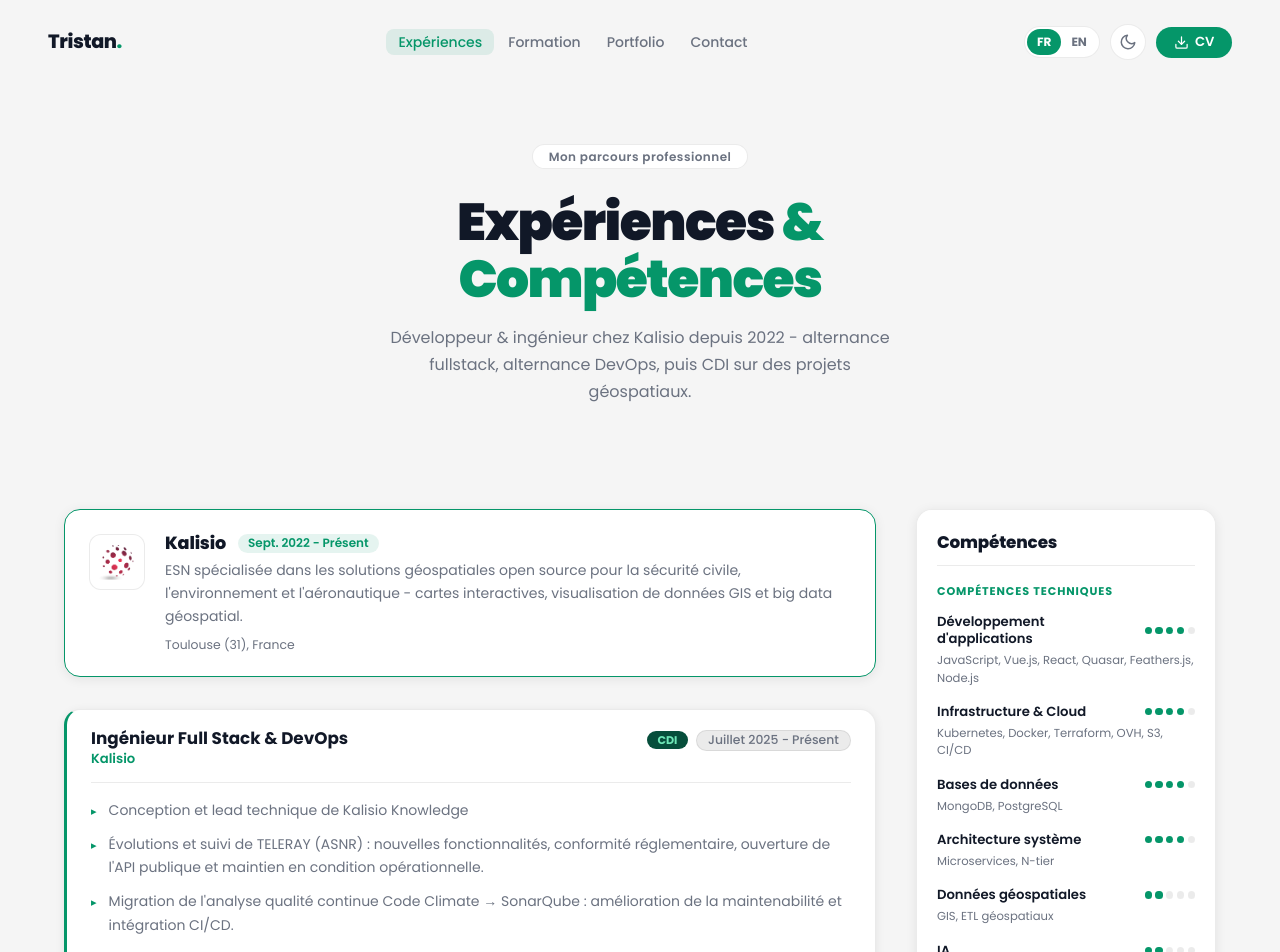
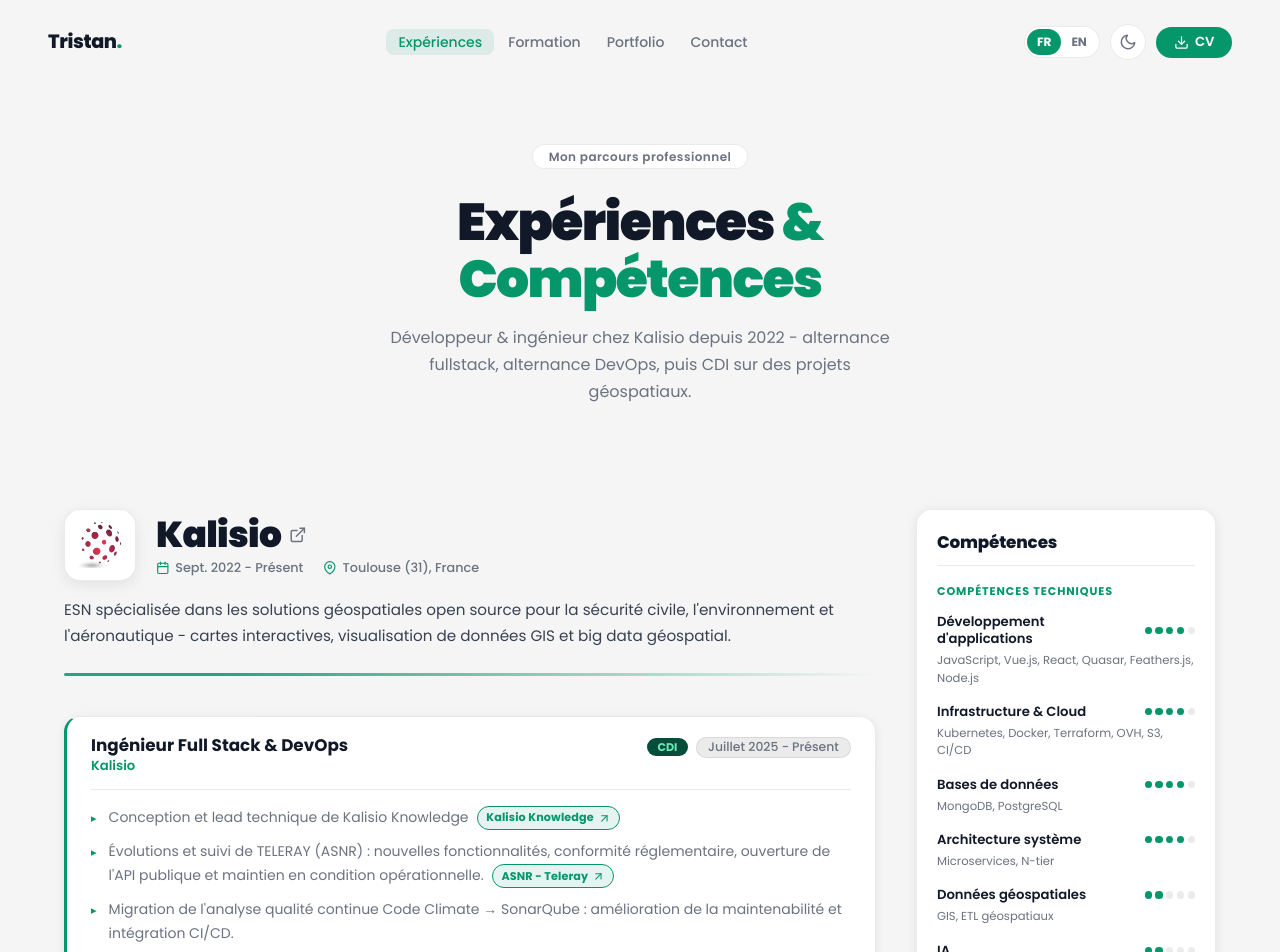
Before and after one commit to tristan-greffe/portfolio, a React (Create React App) app: page /portfolio/experience in a window 1280 px wide. Shown: the top 952 px of the page. Built offline with nearby package versions, Linux system fonts and the light colour scheme.

Commit message:
feat: redesign company overview as document-style header with website link

```diff
--- a/src/constants/index.js
+++ b/src/constants/index.js
@@ -21,6 +21,7 @@
     icon: kalisio,
     location: 'Toulouse (31), France',
     period: { fr: 'Sept. 2022 - Présent', en: 'Sept. 2022 - Present' },
+    website: 'https://kalisio.com/',
     description: {
       fr: 'ESN spécialisée dans les solutions géospatiales open source pour la sécurité civile, l\'environnement et l\'aéronautique - cartes interactives, visualisation de données GIS et big data géospatial.',
       en: 'IT services company specialized in open-source geospatial solutions for civil security, environment and aerospace - interactive maps, GIS data visualization and geospatial big data.'
@@ -39,11 +40,13 @@
     points: [
       {
         fr: 'Conception et lead technique de Kalisio Knowledge',
-        en: 'Design and technical lead of Kalisio Knowledge'
+        en: 'Design and technical lead of Kalisio Knowledge',
+        projectId: 1
       },
       {
         fr: 'Évolutions et suivi de TELERAY (ASNR) : nouvelles fonctionnalités, conformité réglementaire, ouverture de l\'API publique et maintien en condition opérationnelle.',
-        en: 'Evolution and monitoring of TELERAY (ASNR): new features, regulatory compliance, public API rollout and operational maintenance.'
+        en: 'Evolution and monitoring of TELERAY (ASNR): new features, regulatory compliance, public API rollout and operational maintenance.',
+        projectId: 0
       },
       {
         fr: 'Migration de l\'analyse qualité continue Code Climate → SonarQube : amélioration de la maintenabilité et intégration CI/CD.',
@@ -67,7 +70,8 @@
     points: [
       {
         fr: 'Dans le cadre de la TMA Carto SIRSE (ASNR) : développement, déploiement en production et livraison continue de TELERAY (application de surveillance nationale de la radioactivité)',
-        en: 'As part of the TMA Carto SIRSE (ASNR): development, production deployment and continuous delivery of TELERAY (national radioactivity monitoring application)'
+        en: 'As part of the TMA Carto SIRSE (ASNR): development, production deployment and continuous delivery of TELERAY (national radioactivity monitoring application)',
+        projectId: 0
       },
       {
         fr: 'Campagnes de tests de charge (Artillery) sur infrastructure k8s : identification et résolution de goulots d\'étranglement - tuning WiredTiger MongoDB, recalibration des probes K8s, gestion fine des ressources containers etc. Rapports d\'analyse et recommandations d\'architecture.',
--- a/src/pages/Experience.jsx
+++ b/src/pages/Experience.jsx
@@ -1,30 +1,55 @@
 import { motion } from 'framer-motion'
-import { experiences, companies } from '../constants'
+import { Link } from 'react-router-dom'
+import { FiExternalLink, FiMapPin, FiCalendar, FiArrowUpRight } from 'react-icons/fi'
+import { experiences, companies, projects } from '../constants'
 import { useLanguage, pickLang } from '../context/LanguageContext'
 import { useT } from '../i18n/ui'
 import PageHero from '../components/PageHero'
 import CompetencesSidebar from '../components/CompetencesSidebar'
 
 const CompanyOverview = ({ company, locale }) => (
-  <motion.div
+  <motion.header
     className='exp-company'
     initial={{ opacity: 0, y: 20 }}
     whileInView={{ opacity: 1, y: 0 }}
     viewport={{ once: true }}
     transition={{ duration: 0.5 }}
   >
-    <div className='exp-company__icon'>
-      <img src={company.icon} alt={company.name} />
+    <div className='exp-company__top'>
+      <div className='exp-company__icon'>
+        <img src={company.icon} alt={company.name} />
+      </div>
+      <div className='exp-company__title-block'>
+        {company.website ? (
+          <a
+            href={company.website}
+            target='_blank'
+            rel='noopener noreferrer'
+            className='exp-company__name exp-company__name--link'
+          >
+            <h2>{company.name}</h2>
+            <FiExternalLink className='exp-company__name-icon' aria-hidden='true' />
+          </a>
+        ) : (
+          <div className='exp-company__name'>
+            <h2>{company.name}</h2>
+          </div>
+        )}
+        <div className='exp-company__meta'>
+          <span className='exp-company__meta-item'>
+            <FiCalendar aria-hidden='true' />
+            {pickLang(company.period, locale)}
+          </span>
+          <span className='exp-company__meta-item'>
+            <FiMapPin aria-hidden='true' />
+            {company.location}
+          </span>
+        </div>
+      </div>
     </div>
-    <div className='exp-company__info'>
-      <div className='exp-company__header'>
-        <h2>{company.name}</h2>
-        <span className='exp-company__duration'>{pickLang(company.period, locale)}</span>
-      </div>
-      <p>{pickLang(company.description, locale)}</p>
-      <span className='exp-company__location'>{company.location}</span>
-    </div>
-  </motion.div>
+    <p className='exp-company__description'>{pickLang(company.description, locale)}</p>
+    <div className='exp-company__divider' />
+  </motion.header>
 )
 
 const ExperienceCard = ({ experience, index, locale }) => {
@@ -53,9 +78,23 @@
         </div>
 
         <ul className='exp-card__points'>
-          {experience.points.map((point, i) => (
-            <li key={i}>{pickLang(point, locale)}</li>
-          ))}
+          {experience.points.map((point, i) => {
+            const hasProject = point.projectId !== undefined && projects[point.projectId]
+            return (
+              <li key={i}>
+                {pickLang(point, locale)}
+                {hasProject && (
+                  <Link
+                    to={`/portfolio/${point.projectId}`}
+                    className='exp-card__project-link'
+                  >
+                    {projects[point.projectId].name}
+                    <FiArrowUpRight aria-hidden='true' />
+                  </Link>
+                )}
+              </li>
+            )
+          })}
         </ul>
 
         {experience.skills && (
--- a/src/scss/components/experience.scss
+++ b/src/scss/components/experience.scss
@@ -6,23 +6,22 @@
   }
 }
 
-// Company overview card
+// Company overview — used as a "section title" / document header
 .exp-company {
+  margin-bottom: 2.5rem;
+}
+
+.exp-company__top {
   display: flex;
+  align-items: center;
   gap: 1.25rem;
-  align-items: flex-start;
-  padding: 1.5rem;
-  border-radius: 1rem;
-  border: 1px solid var(--accent);
-  background: var(--bg-card);
-  margin-bottom: 2rem;
-  box-shadow: 0 2px 12px var(--shadow);
+  margin-bottom: 1rem;
 }
 
 .exp-company__icon {
-  width: 3.5rem;
-  height: 3.5rem;
-  border-radius: 0.75rem;
+  width: 4rem;
+  height: 4rem;
+  border-radius: 1rem;
   border: 1px solid var(--border);
   background: #fff;
   display: flex;
@@ -30,53 +29,105 @@
   justify-content: center;
   overflow: hidden;
   flex-shrink: 0;
+  box-shadow: 0 4px 14px var(--shadow);
 
   img {
     width: 65%;
     height: 65%;
     object-fit: contain;
   }
-}
 
-.exp-company__info {
-  flex: 1;
-  min-width: 0;
-
-  p {
-    font-size: 0.875rem;
-    line-height: 1.65;
-    color: var(--text-muted);
-    margin: 0.375rem 0 0.5rem;
+  @include desktop-screen {
+    width: 4.5rem;
+    height: 4.5rem;
   }
 }
 
-.exp-company__header {
-  display: flex;
-  flex-wrap: wrap;
+.exp-company__title-block {
+  flex: 1;
+  min-width: 0;
+}
+
+.exp-company__name {
+  display: inline-flex;
   align-items: center;
-  gap: 0.75rem;
-  margin-bottom: 0.25rem;
+  gap: 0.5rem;
+  margin-bottom: 0.4rem;
 
   h2 {
-    font-size: 1.1rem;
-    font-weight: 800;
+    font-size: 1.75rem;
+    font-weight: 900;
     color: var(--text-primary);
-    letter-spacing: -0.01em;
+    letter-spacing: -0.02em;
+    line-height: 1.1;
+
+    @include desktop-screen {
+      font-size: 2.25rem;
+    }
+  }
+
+  &--link {
+    cursor: pointer;
+    transition: color 0.2s;
+
+    h2 {
+      transition: color 0.2s;
+    }
+
+    .exp-company__name-icon {
+      color: var(--text-muted);
+      transition: color 0.2s, transform 0.2s;
+      width: 1.1rem;
+      height: 1.1rem;
+    }
+
+    &:hover h2,
+    &:hover .exp-company__name-icon {
+      color: var(--accent);
+    }
+
+    &:hover .exp-company__name-icon {
+      transform: translate(2px, -2px);
+    }
   }
 }
 
-.exp-company__duration {
-  font-size: 0.75rem;
-  font-weight: 600;
-  color: var(--accent);
-  padding: 0.2rem 0.625rem;
-  border-radius: 2rem;
-  background: var(--accent-muted);
+.exp-company__meta {
+  display: flex;
+  flex-wrap: wrap;
+  gap: 0.5rem 1.25rem;
 }
 
-.exp-company__location {
-  font-size: 0.775rem;
+.exp-company__meta-item {
+  display: inline-flex;
+  align-items: center;
+  gap: 0.35rem;
+  font-size: 0.8rem;
+  font-weight: 500;
   color: var(--text-muted);
+
+  svg {
+    width: 0.85rem;
+    height: 0.85rem;
+    color: var(--accent);
+    flex-shrink: 0;
+  }
+}
+
+.exp-company__description {
+  font-size: 0.95rem;
+  line-height: 1.7;
+  color: var(--text-secondary);
+  max-width: 60rem;
+}
+
+.exp-company__divider {
+  margin-top: 1.5rem;
+  height: 3px;
+  width: 100%;
+  background: linear-gradient(90deg, var(--accent) 0%, var(--accent) 20%, transparent 100%);
+  border-radius: 3px;
+  opacity: 0.85;
 }
 
 // Timeline
@@ -212,6 +263,40 @@
   }
 }
 
+.exp-card__project-link {
+  display: inline-flex;
+  align-items: center;
+  gap: 0.25rem;
+  margin-left: 0.5rem;
+  padding: 0.1rem 0.5rem 0.1rem 0.55rem;
+  border-radius: 2rem;
+  border: 1px solid var(--accent);
+  background: var(--accent-muted);
+  color: var(--accent);
+  font-size: 0.7rem;
+  font-weight: 700;
+  letter-spacing: 0.01em;
+  white-space: nowrap;
+  vertical-align: middle;
+  transition: background 0.2s, color 0.2s, transform 0.2s;
+
+  svg {
+    width: 0.8rem;
+    height: 0.8rem;
+    transition: transform 0.2s;
+  }
+
+  &:hover {
+    background: var(--accent);
+    color: #fff;
+    transform: translateY(-1px);
+
+    svg {
+      transform: translate(1px, -1px);
+    }
+  }
+}
+
 .exp-card__skills {
   display: flex;
   flex-wrap: wrap;
```
